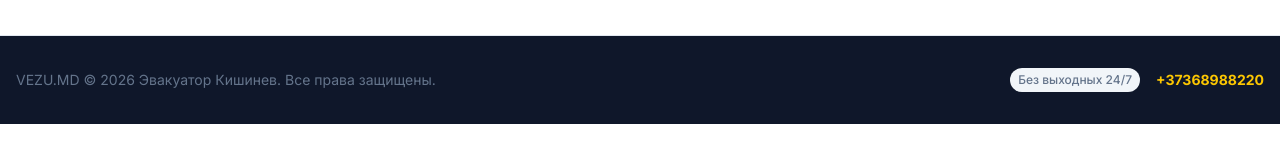
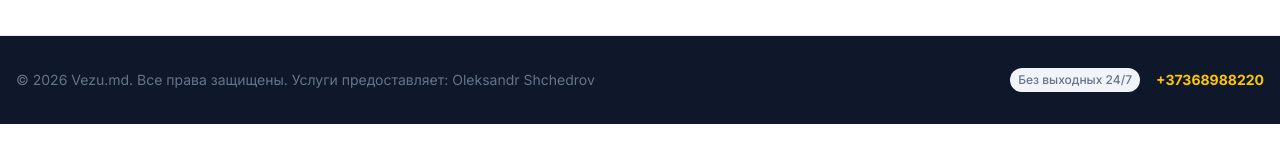
Before and after one commit to rocolusso/evacuator-service-project, a Next.js app: page /ru in a window 1280 px wide. Shown: the part 4406-4566 px from the top of the page. Built offline with nearby package versions, Linux system fonts and the light colour scheme; no server answers.

Commit message:
updated advertiser name

```diff
--- a/src/locales/ro.ts
+++ b/src/locales/ro.ts
@@ -119,7 +119,8 @@ const ro: Locale = {
         'Serviciul de autoevacuare activează non-stop. Datorită distribuției corecte a autospecialelor pe sectoarele capitalei (Botanica, Centru, Rîșcani, Buiucani, Ciocana), timpul de așteptare se reduce la minimum. Un singur apel vă rezolvă problema chiar acum.',
   },
   footer: {
-    rights: 'VEZU.MD © 2026 Evacuator Chișinău. Toate drepturile rezervate.',
+    rights: '© 2026 Vezu.md. Toate drepturile rezervate.\n' +
+        'Servicii prestate de: Oleksandr Shchedrov',
     phone: '+37368988220',
     workingHours: 'Fără zile de odihnă 24/7',
   },
--- a/src/locales/ru.ts
+++ b/src/locales/ru.ts
@@ -119,7 +119,8 @@ const ru: Locale = {
       'Служба автоэвакуации работает круглосуточно. Благодаря грамотному распределению спецтехники по секторам столицы (Ботаника, Центр, Рышкановка, Буюканы, Чеканы), время ожидания сводится к минимуму. Один звонок решит вашу проблему прямо сейчас.',
   },
   footer: {
-    rights: 'VEZU.MD © 2026 Эвакуатор Кишинев. Все права защищены.',
+    rights: '© 2026 Vezu.md. Все права защищены.\n' +
+        'Услуги предоставляет: Oleksandr Shchedrov',
     phone: '+37368988220',
     workingHours: 'Без выходных 24/7',
   },
```
